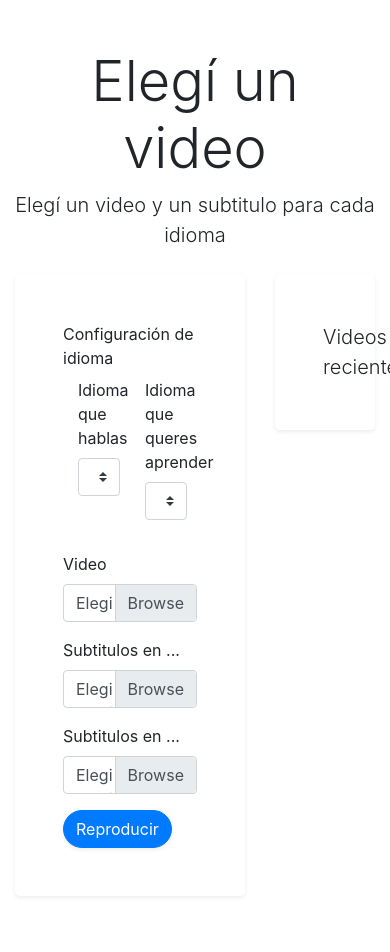
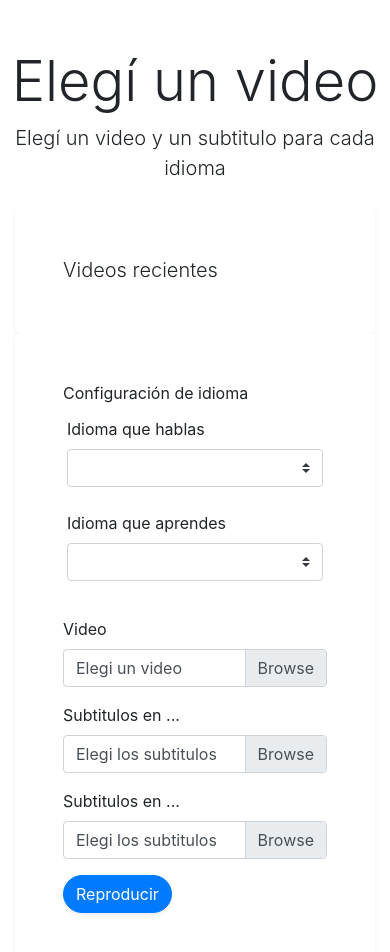
Before and after one commit to JoseHuertasDev/BilingualPlay, an Angular app: page / in a window 390 px wide. Shown: the top 952 px of the page. Built offline with nearby package versions, Linux system fonts and the light colour scheme.

Commit message:
Refactor: Added responsive behavioir using bootstrap

```diff
--- a/src/app/video-dashboard/choose-video/choose-video.component.html
+++ b/src/app/video-dashboard/choose-video/choose-video.component.html
@@ -1,12 +1,12 @@
 <div class="container py-5">
   <div class="row mb-4">
-    <div class="col-lg-8 mx-auto text-center">
+    <div class="mx-auto text-center">
       <h1 class="display-4">Elegí un video</h1>
       <p class="lead mb-0">Elegí un video y un subtitulo para cada idioma</p>
     </div>
   </div>
   <div class="row">
-    <div class="col-8 mx-auto">
+    <div class="col-12 col-md-8 mx-auto order-md-first order-last">
       <div class="bg-white rounded-lg shadow-sm p-5">
         <div id="card">
           <form role="form">
@@ -15,15 +15,15 @@
                 <div class="form-group">
                   <label><span class="hidden-xs">Configuración de idioma</span></label>
                   <div class="input-group">
-                    <div class="col-6">
+                    <div class="col-sm-6 col-12 p-1">
                       <div>
                         <label>Idioma que hablas</label>
                       </div>
                       <app-language-select [bindingLanguage]="this.video.mainLanguage"></app-language-select>
                     </div>
-                    <div class="col-6">
+                    <div class="col-sm -6 col-12 p-1">
                       <div>
-                        <label>Idioma que queres aprender</label>
+                        <label>Idioma que aprendes</label>
                         <app-language-select [bindingLanguage]="this.video.secondaryLanguage"></app-language-select>
                       </div>
                     </div>
@@ -55,7 +55,7 @@
         </div>
       </div>
     </div>
-    <div class="col-4 mx-auto">
+    <div class="col-12 col-md-4  mx-auto">
       <div class="bg-white rounded-lg shadow-sm p-5">
         <div id="card">
           <p class="lead mb-0">Videos recientes</p>
```
